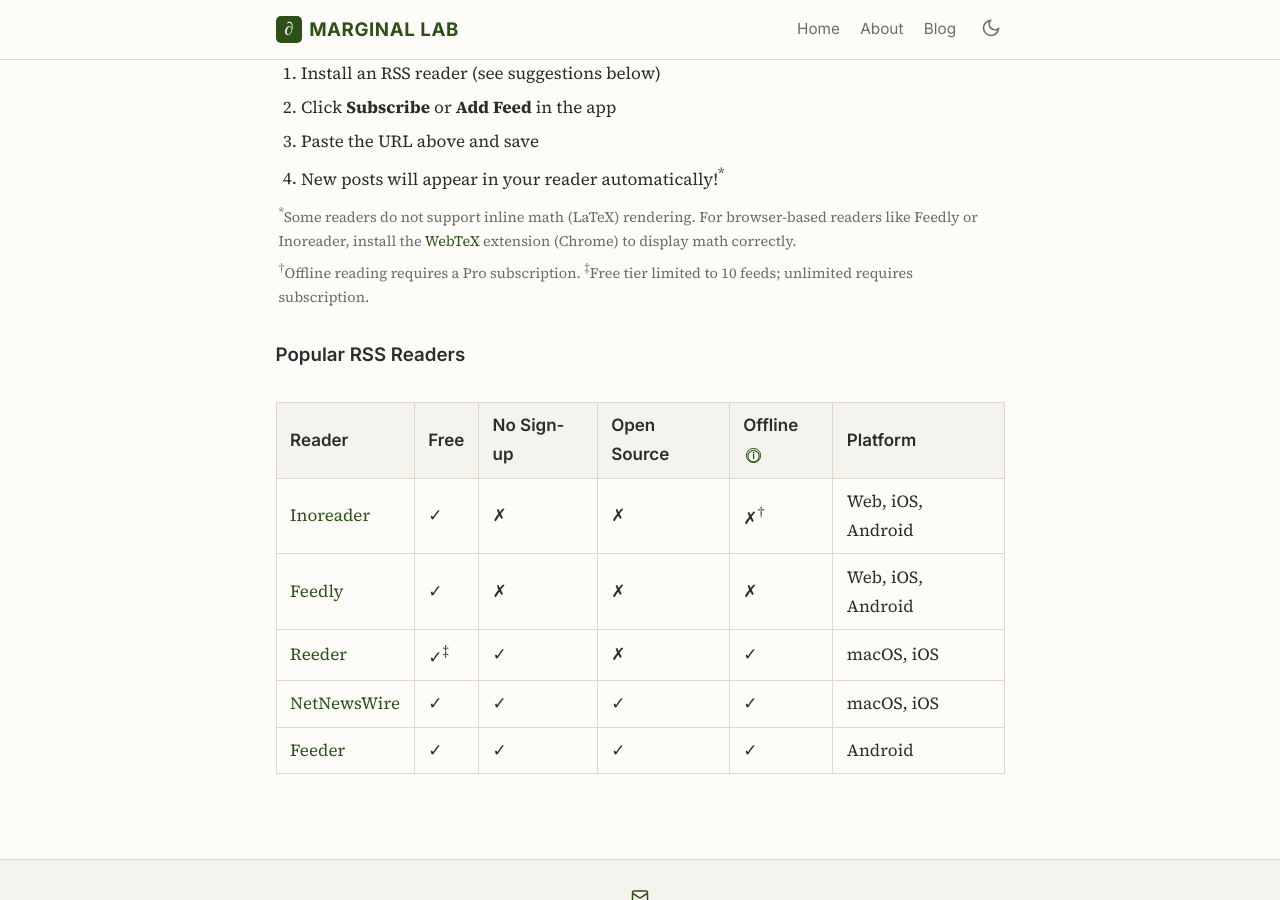
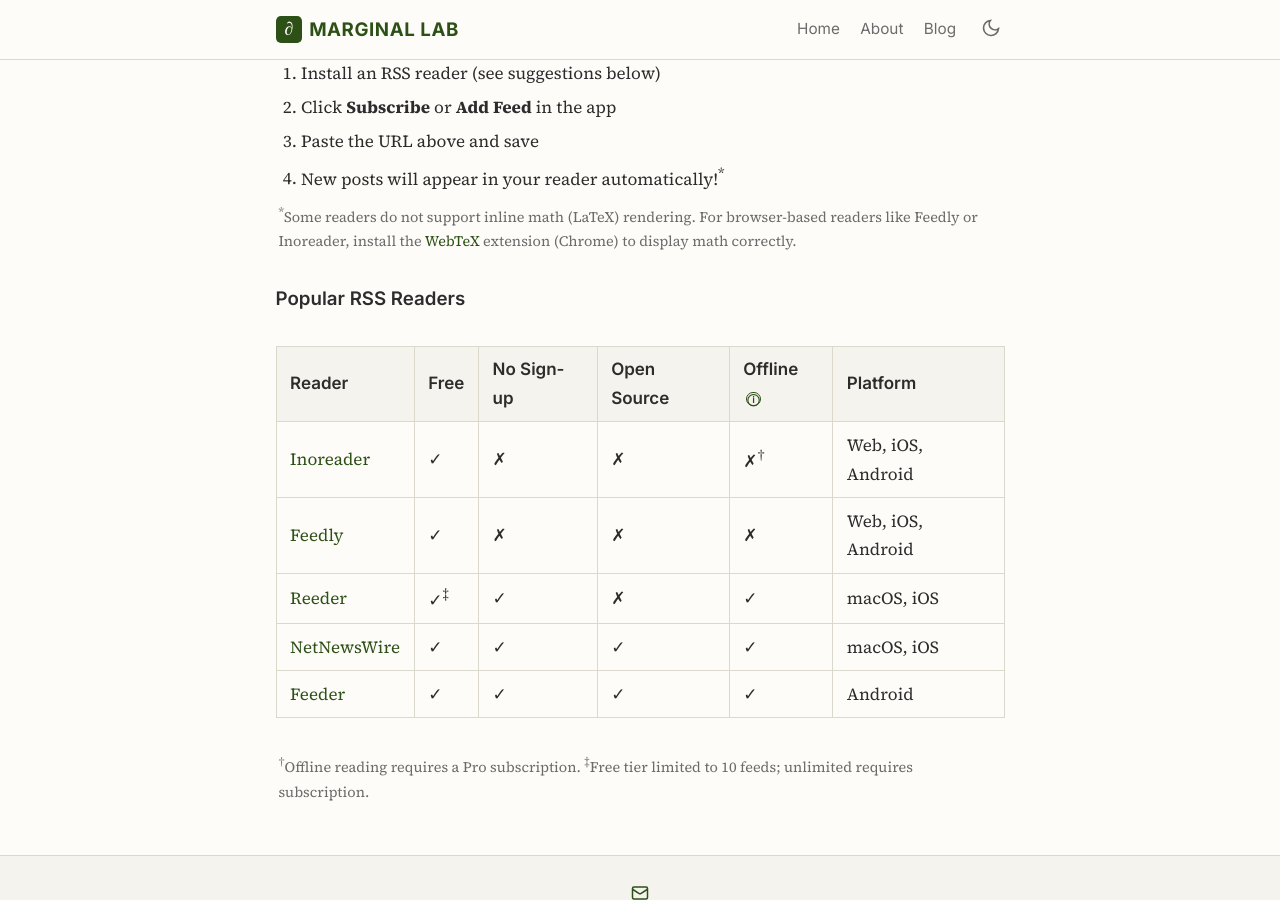
Before and after one commit to marginallabs/marginallabs.github.io, a Jekyll site: the page built from _pages/subscribe.md, in a window 1280 px wide and 900 px high, scrolled down 454 px. Built offline with Jekyll 4.4.1, drawn with Linux system fonts in a browser that asks for light colours; part of the change alters nothing that is shown.

Commit message:
Move table footnotes below the reader table
Co-Authored-By: Claude Opus 4.7 <noreply@anthropic.com>

```diff
--- a/_pages/subscribe.md
+++ b/_pages/subscribe.md
@@ -23,7 +23,6 @@ permalink: /subscribe/
     <li>New posts will appear in your reader automatically!<sup>*</sup></li>
   </ol>
   <p class="rss-footnote"><sup>*</sup>Some readers do not support inline math (LaTeX) rendering. For browser-based readers like Feedly or Inoreader, install the <a href="https://chromewebstore.google.com/detail/webtex-%E2%80%93-render-latex-any/cbcpbegaepelbhjfkikhbhhoemegdbim" target="_blank">WebTeX</a> extension (Chrome) to display math correctly.</p>
-  <p class="rss-footnote"><sup>&dagger;</sup>Offline reading requires a Pro subscription. <sup>&Dagger;</sup>Free tier limited to 10 feeds; unlimited requires subscription.</p>
 
   <h2>Popular RSS Readers</h2>
   <div class="rss-readers-table-wrap">
@@ -82,6 +81,7 @@ permalink: /subscribe/
       </tbody>
     </table>
   </div>
+  <p class="rss-footnote"><sup>&dagger;</sup>Offline reading requires a Pro subscription. <sup>&Dagger;</sup>Free tier limited to 10 feeds; unlimited requires subscription.</p>
 </div>
 
 <script>
```
